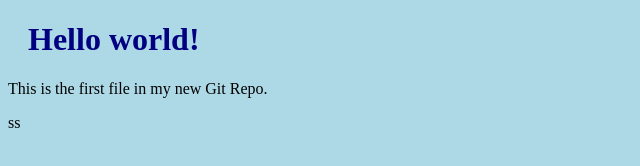
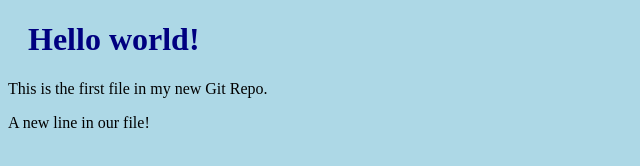
Before and after one commit to Nikhghar/hello-world, a plain HTML site: page index1.html in a window 1280 px wide. Shown: the whole page, without its empty margins (0-640 px from the left). Drawn offline with Linux system fonts and the light colour scheme.

Commit message:
Updated index1.html with a new line

```diff
--- a/index1.html
+++ b/index1.html
@@ -8,6 +8,7 @@
 
 <h1>Hello world!</h1>
 <p>This is the first file in my new Git Repo.</p>
+<p>A new line in our file!</p>
 
 </body>
-</html>ss
+</html>
```
